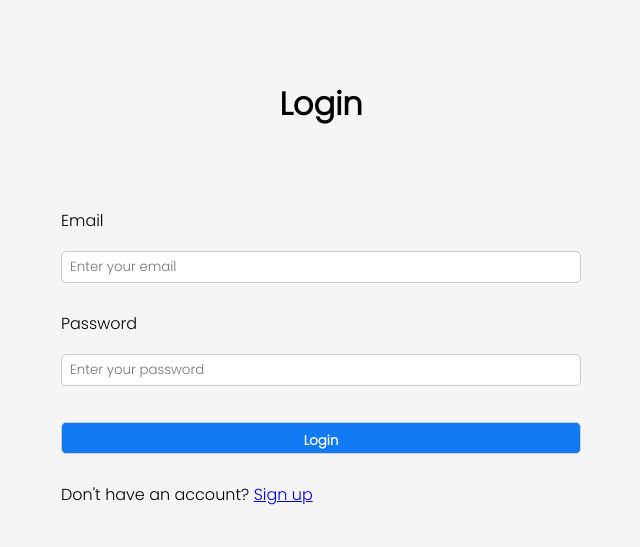
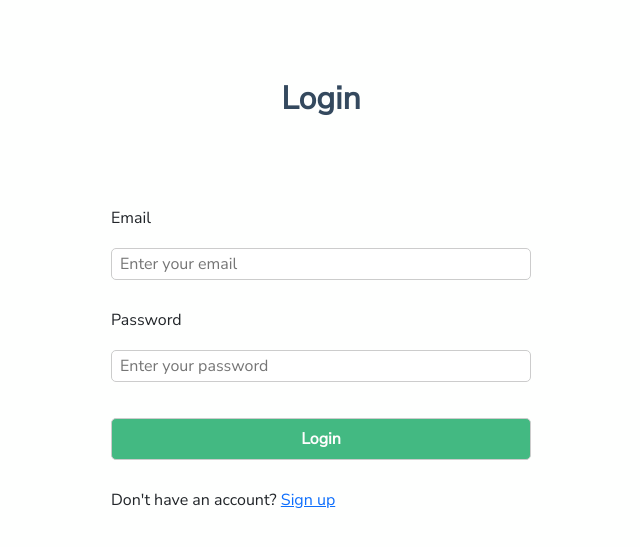
Before and after one commit to vivek09thakur/HIRO, a Django app: page / in a window 1280 px wide. Shown: the top 547 px of the page, without its empty margins (319-959 px from the left). Run offline with Django 4.2, Linux system fonts and the light colour scheme; parts of the project's set-up code (start-up, migrations or seed data) failed here and were passed over.

Commit message:
Update fonts and styles in login and register pages

```diff
--- a/webapp/static/login.css
+++ b/webapp/static/login.css
@@ -1,17 +1,20 @@
+@import url('https://fonts.googleapis.com/css2?family=Nunito+Sans:opsz,wght@6..12,400&display=swap');
+
 * {
     margin: 0;
     padding: 0;
     box-sizing: border-box;
-    font-family: 'Poppins', sans-serif;
+    font-family: 'Nunito Sans', sans-serif;
+    -webkit-font-smoothing: antialiased;
 }
 
 html {
     color-scheme: light;
-    background: #f5f5f5;
+    background: #fefffe;
 }
 
 body {
-    background: #f5f5f5;
+    background: #fefffe;
 }
 
 .messages .success {
@@ -35,7 +38,9 @@ body {
 .title {
     font-size: 2rem;
     text-align: center;
-    padding: 5rem .5rem;
+    padding: 5rem 0;
+    color:#34495e;
+    font-weight: 700 !important;
 }
 
 .login__form {
@@ -44,7 +49,7 @@ body {
     justify-content: center;
     padding: 0px 90px;
     gap: 20px;
-    max-width: 700px;
+    max-width: 600px;
     margin: auto;
 }
 
@@ -69,12 +74,12 @@ body {
 }
 
 .login__form input[type="submit"] {
-    height: 2rem;
+    height: 2.6rem;
     margin: .5rem 0;
     padding: .5rem;
     border: 1px solid #ccc;
     border-radius: 5px;
-    background: #117af2;
+    background: #43b982;
     color: #fffdfd;
     font-weight: 600;
     cursor: pointer;
--- a/webapp/templates/webapp/login.html
+++ b/webapp/templates/webapp/login.html
@@ -9,12 +9,10 @@
       name="viewport"
       content="width=device-width, initial-scale=1.0, minimum-scale=1.0"
     />
-    <link rel="preconnect" href="https://fonts.googleapis.com" />
-    <link rel="preconnect" href="https://fonts.gstatic.com" crossorigin />
-    <link
-    href="https://fonts.googleapis.com/css2?family=Poppins:wght@300&display=swap"
-    rel="stylesheet"/ > {% load static %}
+    <link href="https://cdn.jsdelivr.net/npm/bootstrap@5.3.2/dist/css/bootstrap.min.css" rel="stylesheet" integrity="sha384-T3c6CoIi6uLrA9TneNEoa7RxnatzjcDSCmG1MXxSR1GAsXEV/Dwwykc2MPK8M2HN" crossorigin="anonymous"/>
+     {% load static %}
     <link rel="stylesheet" href="{% static 'login.css' %}" />
+    <link rel="stylesheet" href="../../static/login.css" />
   </head>
   <body>
 
@@ -40,10 +38,9 @@
             <label for="password">Password</label>
             <input type="password" name="password" placeholder="Enter your password" required>
         </div>
-        <input type="submit" value="Login">
+        <input type="submit" value="Login" class="btn btn-primary">
         <p>Don't have an account? <a href="/register">Sign up</a></p>
     </form>
-
-
+    <script src="https://cdn.jsdelivr.net/npm/bootstrap@5.3.2/dist/js/bootstrap.bundle.min.js" integrity="sha384-C6RzsynM9kWDrMNeT87bh95OGNyZPhcTNXj1NW7RuBCsyN/o0jlpcV8Qyq46cDfL" crossorigin="anonymous"></script>
   </body>
 </html>
```
Also changed, not shown: webapp/static/register.css (+12 -6 lines), webapp/templates/webapp/register.html (+2 -5 lines).
